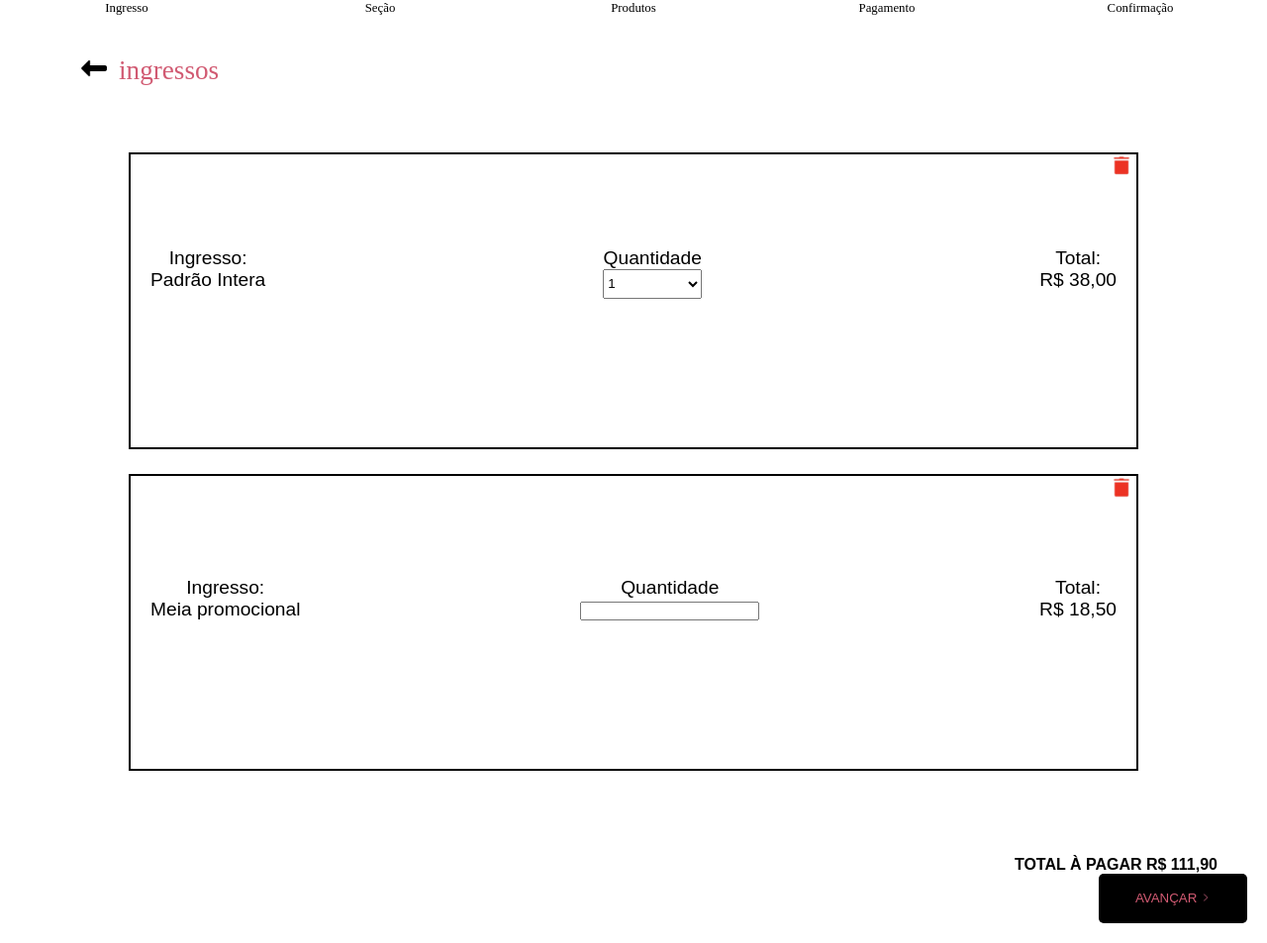
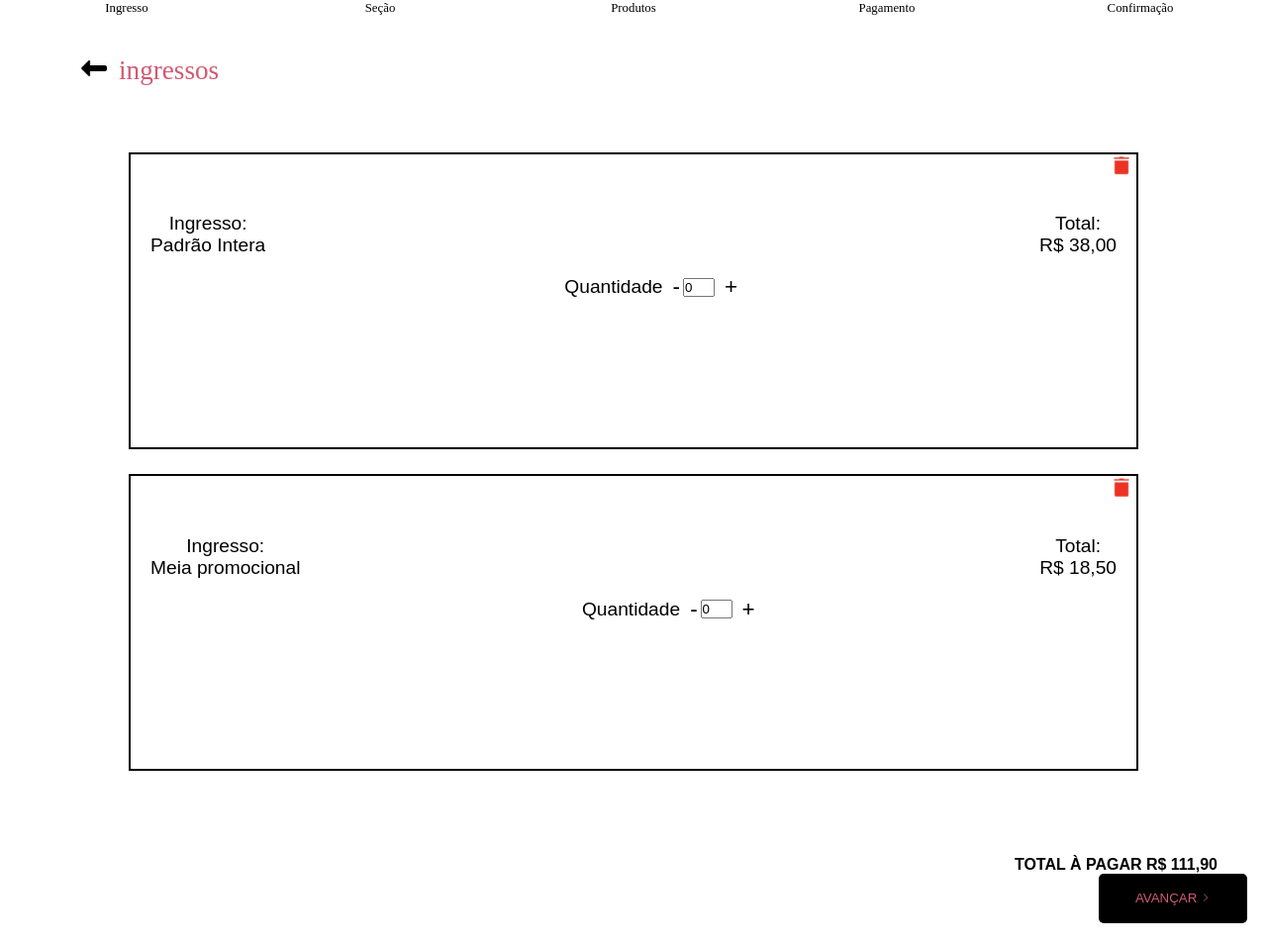
Before and after one commit to fabascoder/projeto_cine3, a PHP site: page /pagamento_ingressos.php in a window 1280 px wide. Shown: the part 200-1153 px from the top of the page at 99% size. Run offline with PHP 8.4, Linux system fonts and the light colour scheme; some web fonts are replaced.

Commit message:
mudandando os baguios a mais

```diff
--- a/css/pagamento_ingressos.css
+++ b/css/pagamento_ingressos.css
@@ -158,6 +158,25 @@ select {
     padding: 15px 10px;
 }
 
+
+        .quantidade-ingresso {
+            display: flex;
+            align-items: center;
+        }
+
+        .quantidade-ingresso button {
+            margin: 0 3px;
+            margin-left: 10px;
+            font-size: 1.4rem;
+            cursor: pointer;
+
+        }
+        #qtd_inteira,
+        #qtd_meia {
+            width:2rem;
+        }
+
+
 /* Media Queries para Responsividade */
 
 @media screen and (max-width: 1200px) {
--- /dev/null
+++ b/javascript/pagamento_ingressos.js
@@ -0,0 +1,11 @@
+
+function incrementa(id) {
+    var input = document.getElementById(id);
+    input.value = parseInt(input.value) + 1;
+}
+function decrementa(id) {
+    var input = document.getElementById(id);
+    if (input.value > 0) {
+        input.value = parseInt(input.value) - 1;
+    }
+}
--- a/pagamento_ingressos.php
+++ b/pagamento_ingressos.php
@@ -43,25 +43,13 @@
                             <p>Padrão Intera</p>
                         </div>
                         <div class="quantidade-ingresso">
-                            <p>Quantidade</p>
-                            <select id="quantidade-ingresso1" onchange="calcularTotal()">
-                                <option value="1">1</option>
-                                <option value="2">2</option>
-                                <option value="3">3</option>
-                                <option value="4">4</option>
-                                <option value="5">5</option>
-                                <option value="6">6</option>
-                                <option value="7">7</option>
-                                <option value="8">8</option>
-                                <option value="9">9</option>
-                                <option value="10">10</option>
-                                <option value="11">11</option>
-                                <option value="12">12</option>
-                                <option value="13">13</option>
-                                <option value="14">14</option>
-                                <option value="15">15</option>
-                                <option value="16">16</option>
-                            </select>
+
+                            <div class="quantidade-ingresso">
+                            <p style="margin: 4rem auto;">Quantidade</p>
+                            <button type="button" onclick="decrementa('qtd_inteira')">-</button>
+                            <input type="number" name="qtd_inteira" id="qtd_inteira" step="1" value="0">
+                            <button type="button" onclick="incrementa('qtd_inteira')">+</button>
+                        </div>
                         </div>
                         <div class="total-ingresso">
                             <p>Total:</p>
@@ -78,8 +66,12 @@
                             <p>Meia promocional</p>
                         </div>
                         <div class="quantidade-ingresso">
-                            <p>Quantidade</p>
-                            <input type="number" id="quantidade-ingresso2" step="1" onchange="calcularTotal()">
+                            <div class="quantidade-ingresso">
+                            <p style="margin: 4rem auto;">Quantidade</p>
+                            <button type="button" onclick="decrementa('qtd_meia')">-</button>
+                            <input type="number" name="qtd_meia" id="qtd_meia" step="1" value="0">
+                            <button type="button" onclick="incrementa('qtd_meia')">+</button>
+                        </div>
                         </div>
                         <div class="total-ingresso">
                             <p>Total:</p>
@@ -99,6 +91,7 @@
             </div>
         </form>
     </main>
-</body>
+    <script src="javascript/pagamento_ingressos.js"></script>
+    </body>
 
 </html>
```
Also changed, not shown: javascript/pagamento_produto.js (added, +13 -0 lines), pagamento_produtos.php (+52 -7 lines).
